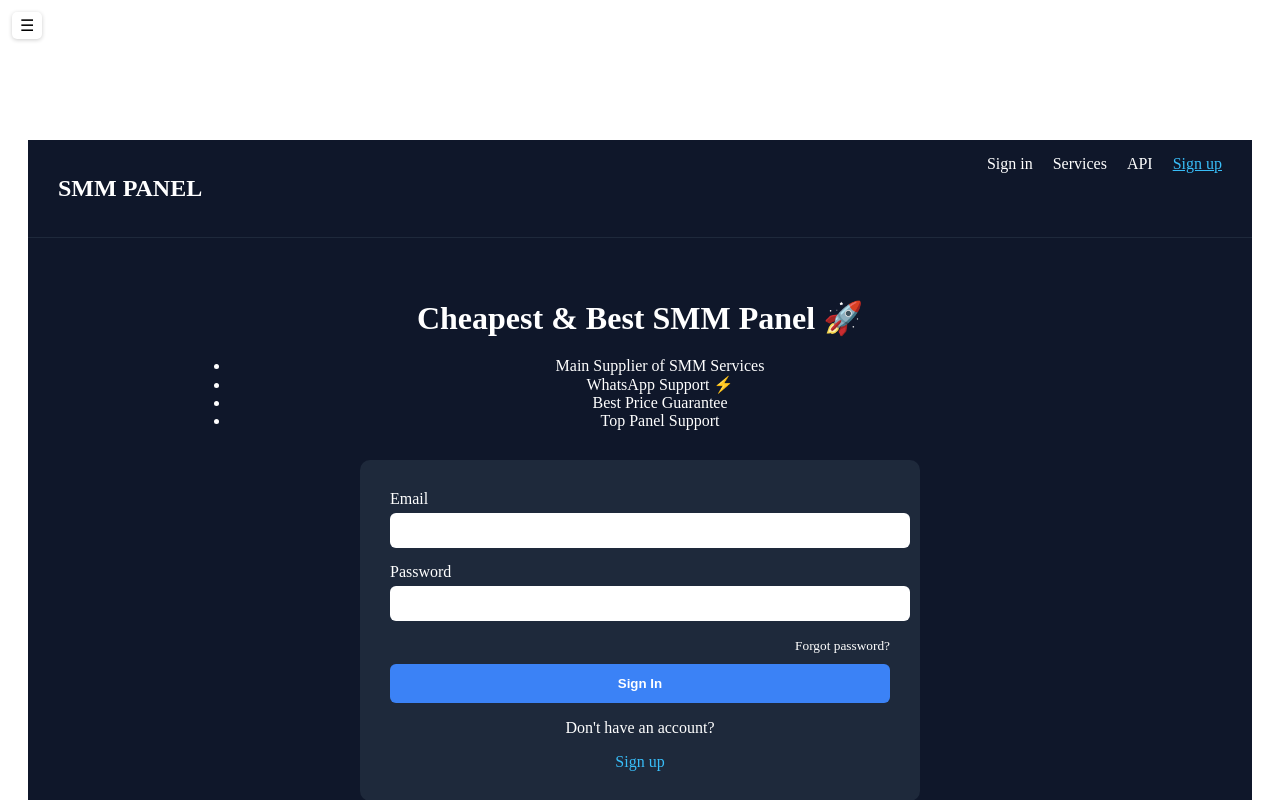
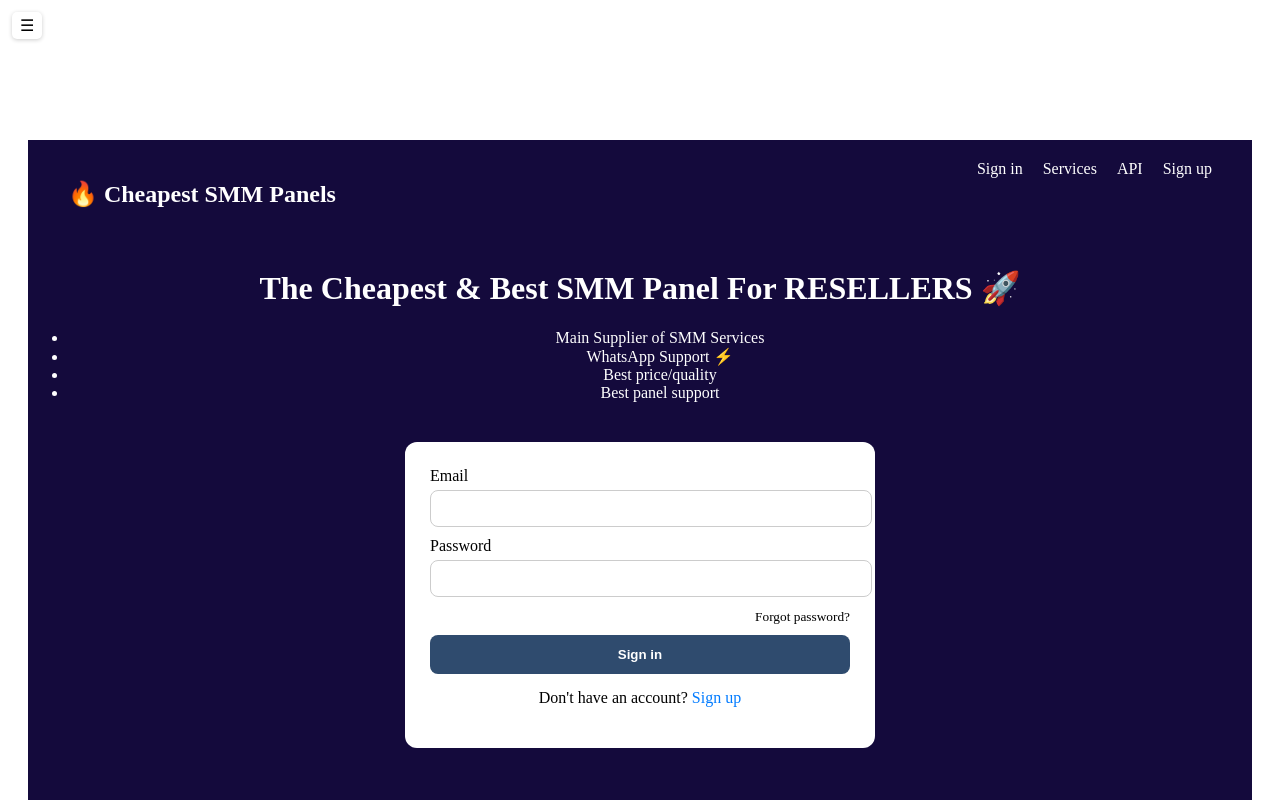
Before and after one commit to asmabhi7558/last, a React (Create React App) app in the folder frontend/: page / in a window 1280 px wide. Shown: the top 800 px of the page. Built offline with nearby package versions, Linux system fonts and the light colour scheme.

Commit message:
fix apo e

```diff
--- a/frontend/src/pages/Login.js
+++ b/frontend/src/pages/Login.js
@@ -1,10 +1,12 @@
 import { useState } from "react";
+import { useNavigate } from "react-router-dom";
 
 function Login({ setToken }) {
+  const navigate = useNavigate();
+  const API = "https://panel-y8tg.onrender.com";
+
   const [email, setEmail] = useState("");
   const [password, setPassword] = useState("");
-
-  const API = "https://panel-y8tg.onrender.com";
 
   const handleLogin = async (e) => {
     e.preventDefault();
@@ -22,106 +24,110 @@ function Login({ setToken }) {
     if (res.ok) {
       localStorage.setItem("token", data.token);
       setToken(data.token);
+      navigate("/order");
     } else {
-      alert(data.message);
+      alert(data.message || "Login failed");
     }
   };
 
   return (
-    <div style={{ minHeight: "100vh", background: "#0f172a", color: "white" }}>
+    <div style={{ minHeight: "100vh", background: "#140a3c", color: "white" }}>
 
       {/* NAVBAR */}
       <div style={{
         display: "flex",
         justifyContent: "space-between",
-        padding: "15px 30px",
-        borderBottom: "1px solid #1e293b"
+        padding: "20px 40px"
       }}>
-        <h2>SMM PANEL</h2>
+        <h2>🔥 Cheapest SMM Panels</h2>
+
         <div style={{ display: "flex", gap: 20 }}>
           <span>Sign in</span>
           <span>Services</span>
           <span>API</span>
-          <a href="/signup" style={{ color: "#38bdf8" }}>Sign up</a>
+          <span onClick={() => navigate("/signup")} style={{ cursor: "pointer" }}>
+            Sign up
+          </span>
         </div>
       </div>
 
-      {/* MAIN */}
+      {/* HERO TEXT */}
+      <div style={{ textAlign: "center", marginTop: 20 }}>
+        <h1>The Cheapest & Best SMM Panel For RESELLERS 🚀</h1>
+
+        <ul style={{ marginTop: 10 }}>
+          <li>Main Supplier of SMM Services</li>
+          <li>WhatsApp Support ⚡</li>
+          <li>Best price/quality</li>
+          <li>Best panel support</li>
+        </ul>
+      </div>
+
+      {/* LOGIN CARD */}
       <div style={{
         display: "flex",
         justifyContent: "center",
-        alignItems: "center",
-        padding: 40
+        marginTop: 40
       }}>
-
-        <div style={{ maxWidth: 900, width: "100%" }}>
-
-          {/* TITLE */}
-          <h1 style={{ textAlign: "center", marginBottom: 20 }}>
-            Cheapest & Best SMM Panel 🚀
-          </h1>
-
-          {/* FEATURES */}
-          <ul style={{ textAlign: "center", marginBottom: 30 }}>
-            <li>Main Supplier of SMM Services</li>
-            <li>WhatsApp Support ⚡</li>
-            <li>Best Price Guarantee</li>
-            <li>Top Panel Support</li>
-          </ul>
-
-          {/* LOGIN CARD */}
         <div style={{
-            background: "#1e293b",
-            padding: 30,
-            borderRadius: 10,
-            maxWidth: 500,
-            margin: "auto"
+          background: "white",
+          color: "black",
+          padding: 25,
+          borderRadius: 12,
+          width: 420
         }}>
 
           <form onSubmit={handleLogin}>
 
-              <div style={{ marginBottom: 15 }}>
+            <div style={{ marginBottom: 10 }}>
               <label>Email</label>
               <input
                 type="email"
                 value={email}
                 onChange={(e) => setEmail(e.target.value)}
                 style={inputStyle}
-                  required
               />
             </div>
 
-              <div style={{ marginBottom: 15 }}>
+            <div style={{ marginBottom: 10 }}>
               <label>Password</label>
               <input
                 type="password"
                 value={password}
                 onChange={(e) => setPassword(e.target.value)}
                 style={inputStyle}
-                  required
               />
             </div>
 
             <div style={{ textAlign: "right", marginBottom: 10 }}>
-                <small style={{ cursor: "pointer" }}>
-                  Forgot password?
-                </small>
+              <small>Forgot password?</small>
             </div>
 
-              <button style={btnStyle}>Sign In</button>
+            <button style={btnStyle}>Sign in</button>
 
-              <div style={{ marginTop: 15, textAlign: "center" }}>
-                <p>Don't have an account?</p>
-                <span style={{ color: "#38bdf8", cursor: "pointer" }}>
+            <p style={{ textAlign: "center", marginTop: 15 }}>
+              Don't have an account?{" "}
+              <span
+                onClick={() => navigate("/signup")}
+                style={{ color: "#007bff", cursor: "pointer" }}
+              >
                 Sign up
               </span>
+            </p>
+
+          </form>
+        </div>
       </div>
 
-            </form>
+      {/* FOOTER TEXT */}
+      <div style={{ textAlign: "center", marginTop: 60 }}>
+        <h2>Best Indian SMM Followers Panel</h2>
+        <p style={{ maxWidth: 600, margin: "auto" }}>
+          SMM (Social Media Marketing) helps boost your online presence across
+          Instagram, Facebook, Twitter, YouTube at the cheapest prices.
+        </p>
+      </div>
 
-          </div>
-        </div>
-      </div>
     </div>
   );
 }
@@ -129,20 +135,20 @@ function Login({ setToken }) {
 const inputStyle = {
   width: "100%",
   padding: 10,
-  borderRadius: 6,
-  border: "none",
+  borderRadius: 8,
+  border: "1px solid #ccc",
   marginTop: 5
 };
 
 const btnStyle = {
   width: "100%",
   padding: 12,
-  background: "#3b82f6",
+  background: "#2f4b6e",
+  color: "white",
   border: "none",
-  borderRadius: 6,
-  color: "white",
-  fontWeight: "bold",
-  cursor: "pointer"
+  borderRadius: 8,
+  cursor: "pointer",
+  fontWeight: "bold"
 };
 
 export default Login;
```
Lines whose indentation alone changed are shown as unchanged.
